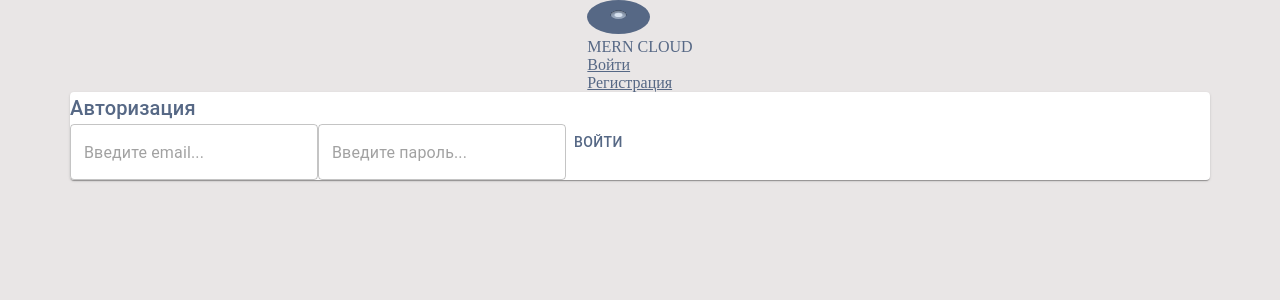
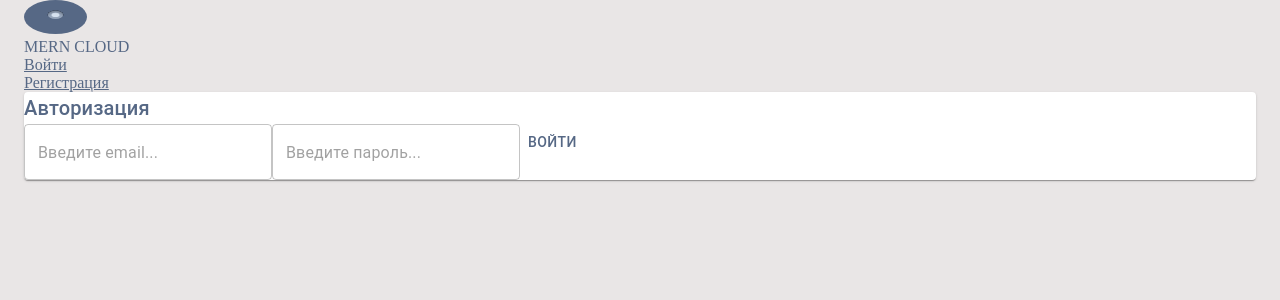
Before and after one commit to Artem1211/cloud-disk, a React app in the folder client/: page /login in a window 1280 px wide. Shown: the top 300 px of the page. Built offline with nearby package versions, Linux system fonts and the light colour scheme; no server answers.

Commit message:
edit Add component

```diff
--- /dev/null
+++ b/client/src/common/ui/mui/Container/index.ts
@@ -0,0 +1,3 @@
+import Container from '@material-ui/core/Container'
+
+export { Container }
--- a/client/src/common/ui/mui/index.ts
+++ b/client/src/common/ui/mui/index.ts
@@ -2,3 +2,4 @@ export * from './TextField'
 export * from './Button'
 export * from './Paper'
 export * from './Typography'
+export * from './Container'
--- a/client/src/components/App.tsx
+++ b/client/src/components/App.tsx
@@ -1,14 +1,14 @@
 import React, { useEffect } from 'react'
 import { BrowserRouter, Redirect, Route, Switch } from 'react-router-dom'
 import { useDispatch, useSelector } from 'react-redux'
-// import { Navbar } from './navbar'
+import { Container } from '@ui/mui'
 import './app.scss'
 
 import { LoginForm, RegistrationForm, Navbar, Profile, Disk } from '../features'
 
 import { auth } from '../actions/user'
 
-function App() {
+export const App = () => {
   const isAuth = useSelector(state => state.user.isAuth)
 
   const dispatch = useDispatch()
@@ -19,9 +19,8 @@ function App() {
 
   return (
     <BrowserRouter>
-      <div className='app'>
+      <Container maxWidth='lg'>
         <Navbar />
-        <div className='wrap'>
         {!isAuth ? (
           <Switch>
             <Route component={RegistrationForm} path='/registration' />
@@ -35,10 +34,7 @@ function App() {
             <Redirect to='/' />
           </Switch>
         )}
-        </div>
-      </div>
+      </Container>
     </BrowserRouter>
   )
 }
-
-export default App
--- a/client/src/components/app.scss
+++ b/client/src/components/app.scss
@@ -10,19 +10,3 @@
 body {
   background-color: $background-color;
 }
-
-#root {
-  width: 100%;
-}
-
-.app {
-  display: flex;
-  flex-direction: column;
-  align-items: center;
-}
-
-.wrap {
-  width: 1140px;
-  display: flex;
-  flex-direction: column;
-}
--- a/client/src/index.tsx
+++ b/client/src/index.tsx
@@ -1,7 +1,7 @@
 import React from 'react'
 import ReactDOM from 'react-dom'
 import { Provider } from 'react-redux'
-import App from './components/App'
+import { App } from './components/App'
 
 import { store } from './reducers'
 
```
Lines whose indentation alone changed are shown as unchanged.
